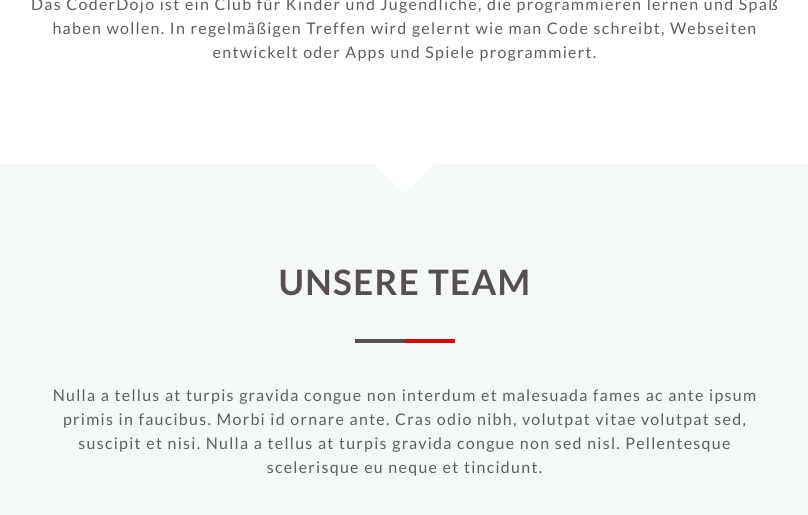
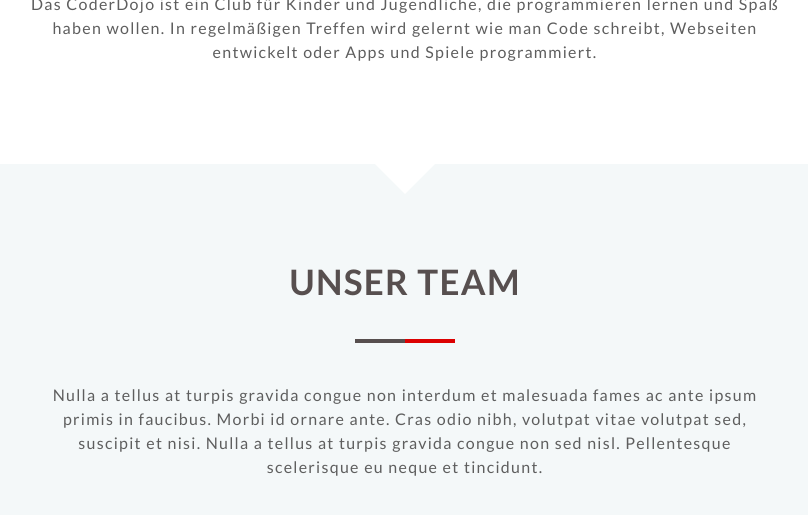
Before and after one commit to coderdojo-wien/coderdojo-wien.github.io, a Jekyll site: the page built from index.html, in a window 1280 px wide and 900 px high, scrolled down 1127 px, cut to the strip 0-535 px from the top of the window. Shown: the top 515 px of the strip, without its empty margins (235-1043 px from the left). Built offline with Jekyll 4.4.1, drawn with Linux system fonts in a browser that asks for light colours; nearby versions of some CDN libraries.

Commit message:
Fixed spelling

```diff
--- a/_config.yml
+++ b/_config.yml
@@ -321,7 +321,7 @@
 #####################################
 ############### Team ################
 #####################################
-team-title: Unsere Team
+team-title: Unser Team
 team-description: Nulla a tellus at turpis gravida congue non interdum et malesuada fames ac ante ipsum primis in faucibus. Morbi id ornare ante. Cras odio nibh, volutpat vitae volutpat sed, suscipit et nisi. Nulla a tellus at turpis gravida congue non sed nisl. Pellentesque scelerisque eu neque et tincidunt.
 
 # Members in separate data file
```
